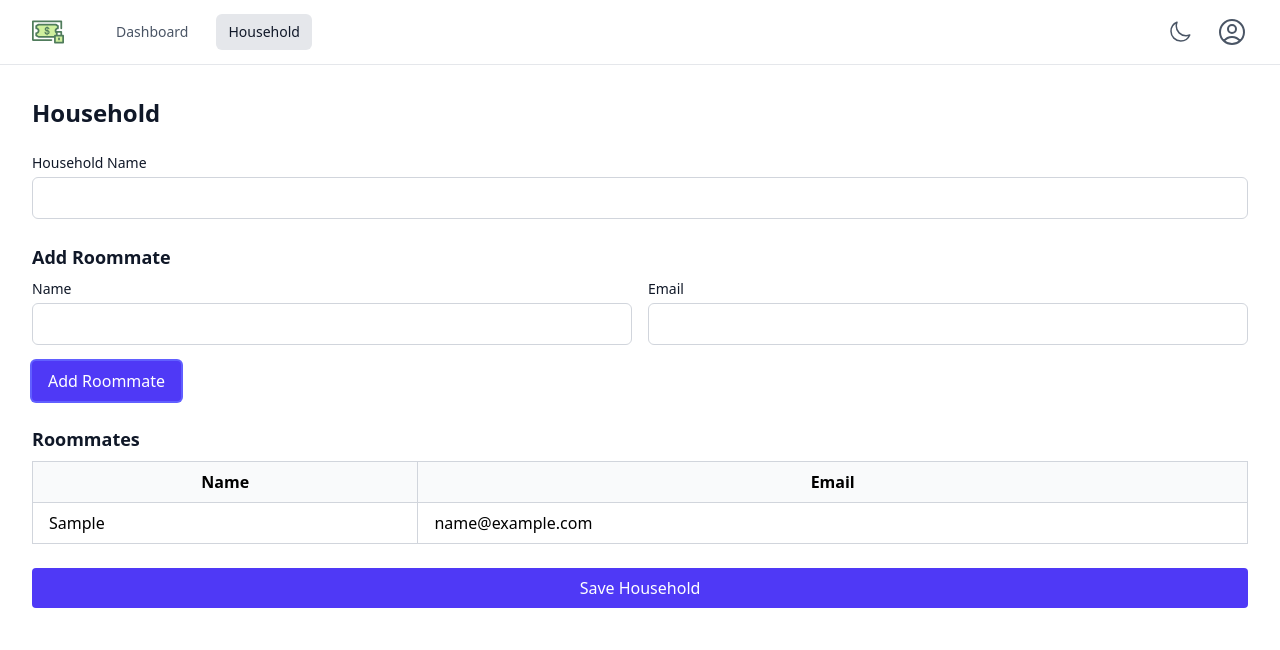
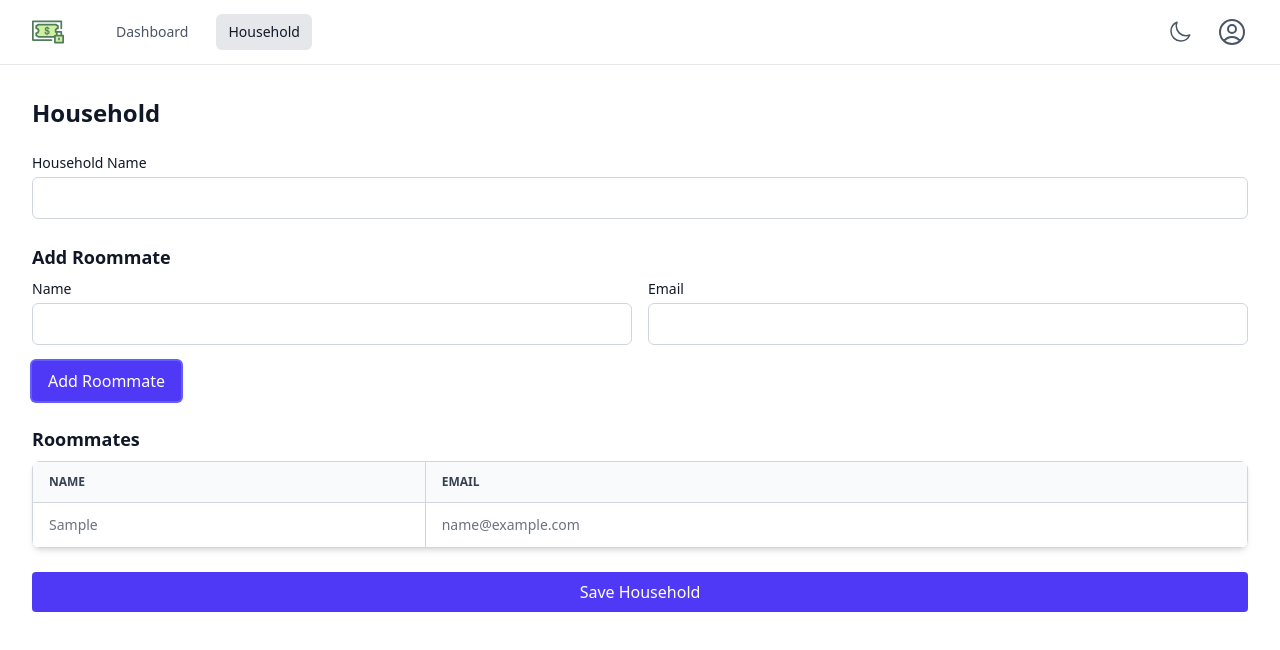
Before and after one commit to darryljamescruz/csc437-roomiesplit, a React (Vite) app in the folder packages/react-frontend/: page /household in a window 1280 px wide. Both pictures are taken after typing "Sample", "name@example.com" into the empty fields and a click on the button "Add Roommate". Shown: the top 650 px of the page. Built offline with nearby package versions, Linux system fonts and the light colour scheme.

Commit message:
update household page styling

```diff
--- a/packages/react-frontend/src/components/HouseholdForm.jsx
+++ b/packages/react-frontend/src/components/HouseholdForm.jsx
@@ -111,19 +111,19 @@ export default function HouseholdForm({ onSubmit }) {
       {roommates.length > 0 && (
         <div>
           <h2 className="text-lg font-semibold text-gray-900 dark:text-gray-200 mb-2">Roommates</h2>
-          <div className="overflow-x-auto">
-            <table className="min-w-full border-collapse border border-gray-300 dark:border-gray-600">
-              <thead className="bg-gray-50 dark:bg-gray-800">
+          <div className="overflow-x-auto shadow-md sm:rounded-lg">
+            <table className="w-full text-sm text-left text-gray-500 dark:text-gray-400">
+              <thead className="text-xs text-gray-700 uppercase bg-gray-50 dark:bg-gray-800 dark:text-gray-400">
                 <tr>
-                  <th className="px-4 py-2 border border-gray-300 dark:border-gray-600">Name</th>
-                  <th className="px-4 py-2 border border-gray-300 dark:border-gray-600">Email</th>
+                  <th className="px-4 py-3 border border-gray-300 dark:border-gray-600">Name</th>
+                  <th className="px-4 py-3 border border-gray-300 dark:border-gray-600">Email</th>
                 </tr>
               </thead>
               <tbody>
                 {roommates.map((rm, idx) => (
-                  <tr key={idx} className="bg-white dark:bg-gray-700">
-                    <td className="px-4 py-2 border border-gray-300 dark:border-gray-600">{rm.name}</td>
-                    <td className="px-4 py-2 border border-gray-300 dark:border-gray-600">{rm.email}</td>
+                  <tr key={idx} className="bg-white border-b dark:bg-gray-800 dark:border-gray-700">
+                    <td className="px-4 py-3 border border-gray-300 dark:border-gray-600">{rm.name}</td>
+                    <td className="px-4 py-3 border border-gray-300 dark:border-gray-600">{rm.email}</td>
                   </tr>
                 ))}
               </tbody>
```
